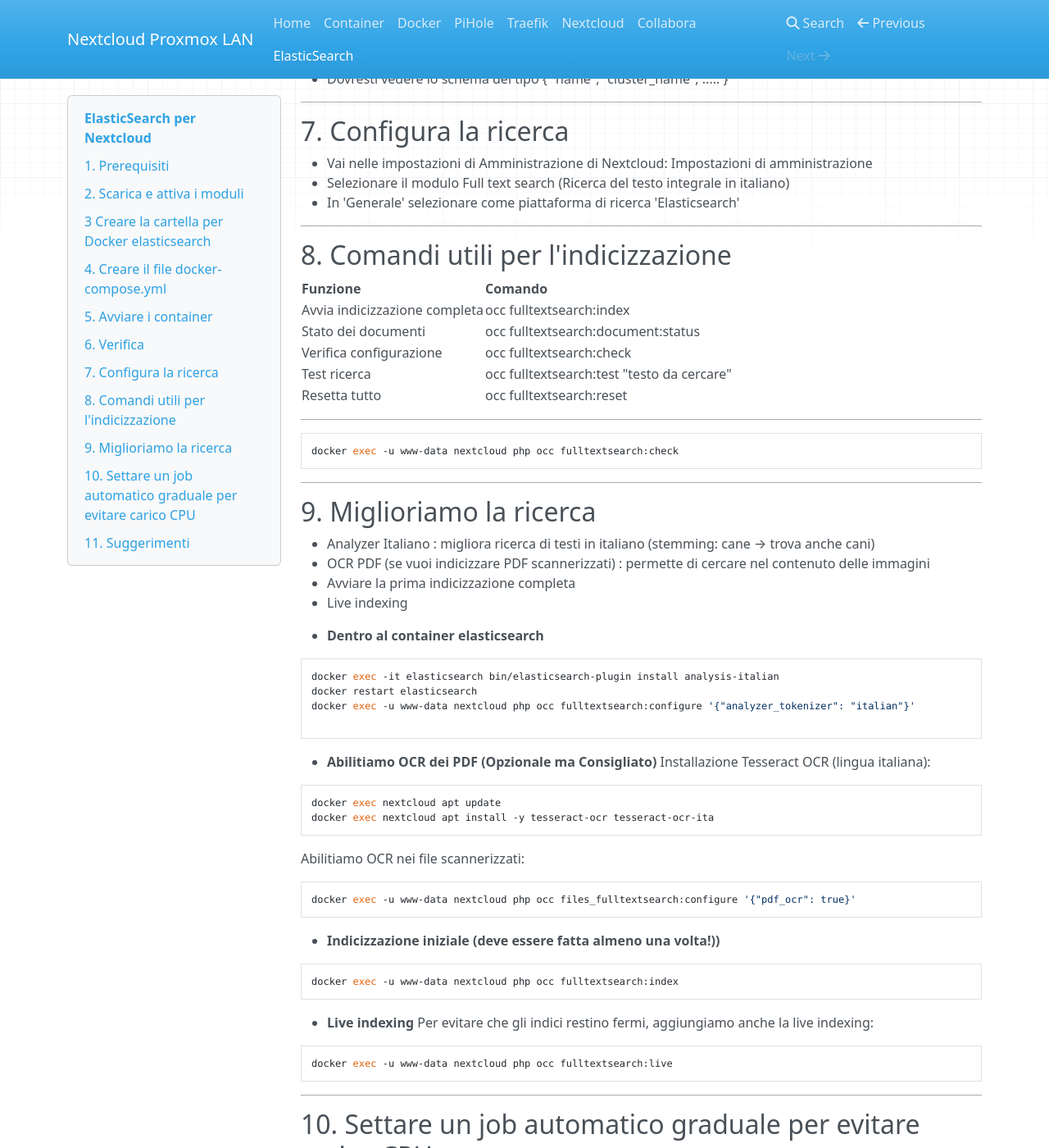
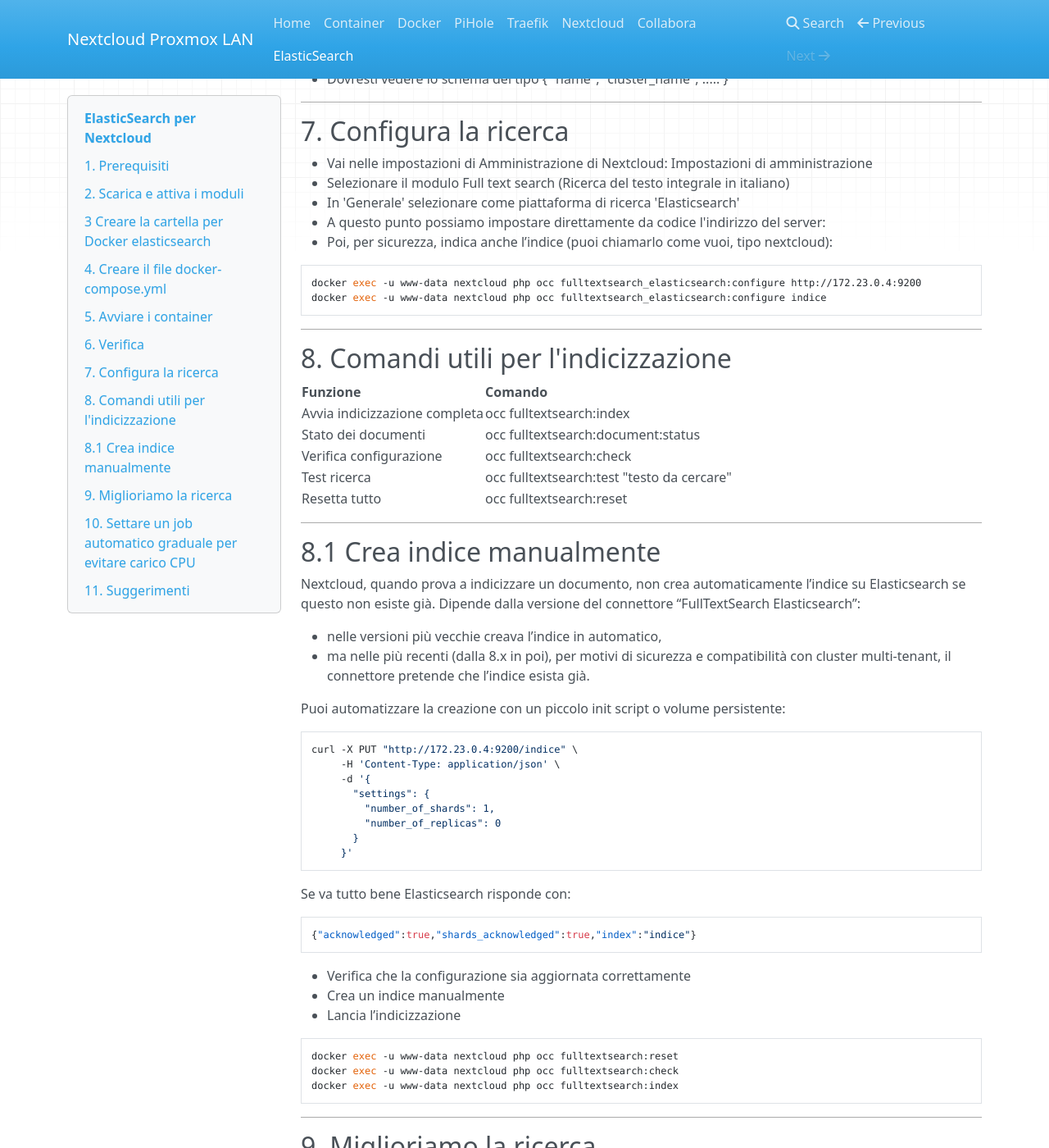
Before and after one commit to masilib/nextcloud-proxmox-lan, an MkDocs documentation site: the page built from docs/07-installazione-elasticsearch.md, in a window 1280 px wide and 1400 px high, scrolled down 1733 px. Shown: the whole window at 82% size. Built offline with MkDocs 1.6.1, drawn with Linux system fonts in a browser that asks for light colours; nearby versions of some CDN libraries.

Commit message:
Update 07-installazione-elasticsearch.md

````diff
--- a/docs/07-installazione-elasticsearch.md
+++ b/docs/07-installazione-elasticsearch.md
@@ -98,6 +98,15 @@ https://<IP_CONTAINER>:9200
 - Vai nelle impostazioni di Amministrazione di Nextcloud: Impostazioni di amministrazione
 - Selezionare il modulo Full text search (Ricerca del testo integrale in italiano)
 - In 'Generale' selezionare come piattaforma di ricerca 'Elasticsearch'
+- A questo punto possiamo impostare direttamente da codice l'indirizzo del server:
+- Poi, per sicurezza, indica anche l’indice (puoi chiamarlo come vuoi, tipo nextcloud):
+
+```bash
+docker exec -u www-data nextcloud php occ fulltextsearch_elasticsearch:configure http://172.23.0.4:9200
+docker exec -u www-data nextcloud php occ fulltextsearch_elasticsearch:configure indice
+```
+
+
 
 ---
 
@@ -113,8 +122,41 @@ https://<IP_CONTAINER>:9200
 
 ---
 
+## 8.1 Crea indice manualmente
+
+Nextcloud, quando prova a indicizzare un documento, non crea automaticamente l’indice su Elasticsearch se questo non esiste già.
+Dipende dalla versione del connettore “FullTextSearch Elasticsearch”:
+
+- nelle versioni più vecchie creava l’indice in automatico,
+- ma nelle più recenti (dalla 8.x in poi), per motivi di sicurezza e compatibilità con cluster multi-tenant, il connettore pretende che l’indice esista già.
+
+Puoi automatizzare la creazione con un piccolo init script o volume persistente:
+
 ```bash
+curl -X PUT "http://172.23.0.4:9200/indice" \
+     -H 'Content-Type: application/json' \
+     -d '{
+       "settings": {
+         "number_of_shards": 1,
+         "number_of_replicas": 0
+       }
+     }'
+```
+
+Se va tutto bene Elasticsearch risponde con:
+
+```json
+{"acknowledged":true,"shards_acknowledged":true,"index":"indice"}
+```
+
+- Verifica che la configurazione sia aggiornata correttamente
+- Crea un indice manualmente
+- Lancia l’indicizzazione
+
+```bash
+docker exec -u www-data nextcloud php occ fulltextsearch:reset
 docker exec -u www-data nextcloud php occ fulltextsearch:check
+docker exec -u www-data nextcloud php occ fulltextsearch:index
 ```
 
 ---
````
